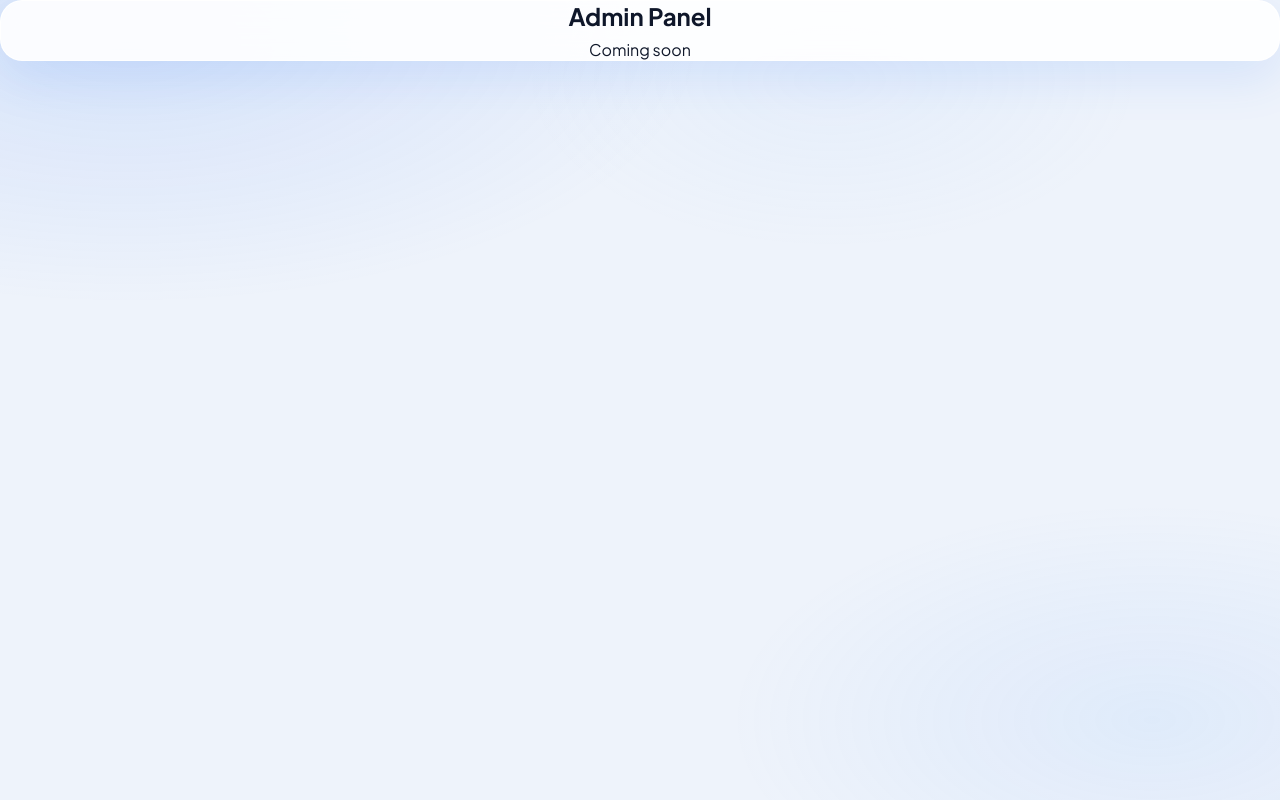
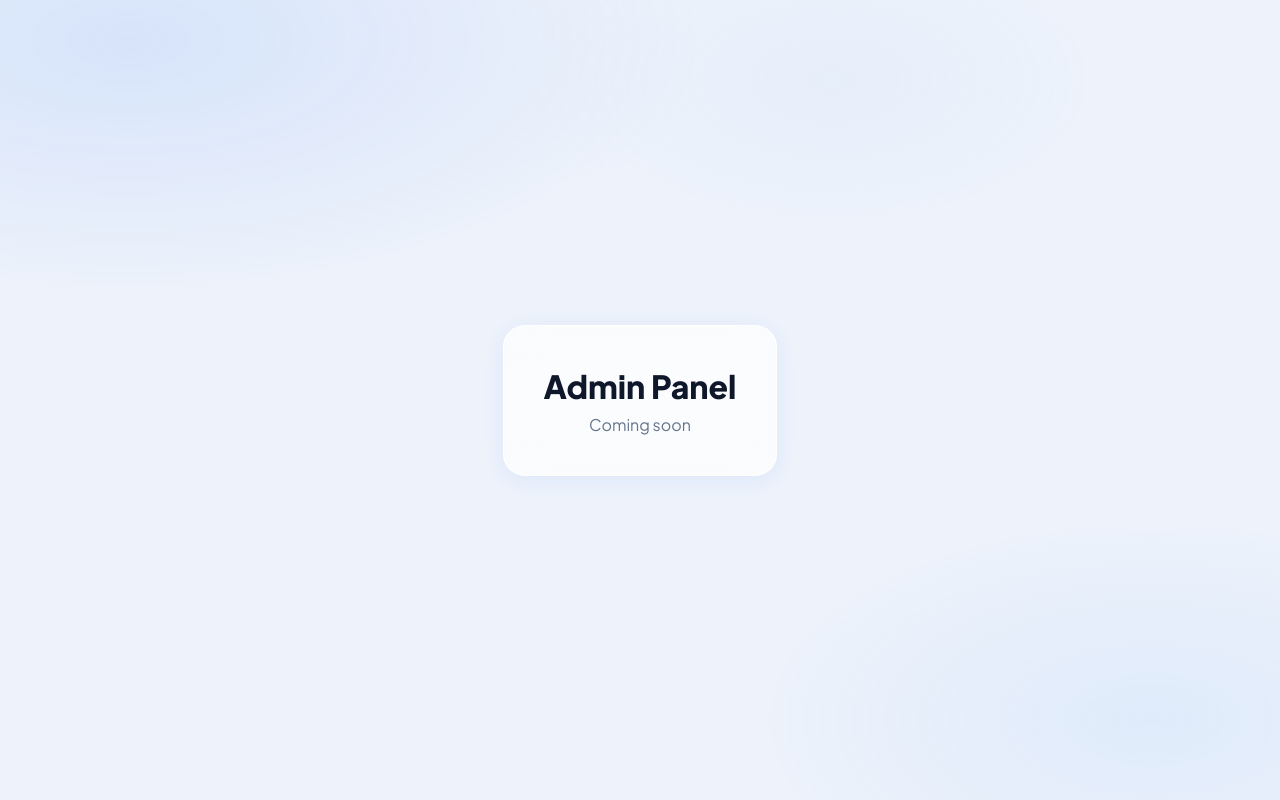
Before and after one commit to kunalpatida/Online-exam-anti-cheat, a React (Vite) app in the folder frontend/: page /admin in a window 1280 px wide. Built offline with nearby package versions, Linux system fonts and the light colour scheme.

Commit message:
Update AdminPanel.jsx

```diff
--- a/frontend/src/pages/AdminPanel.jsx
+++ b/frontend/src/pages/AdminPanel.jsx
@@ -1,3 +1,10 @@
 export default function AdminPanel() {
-  return <div className="auth-page"><div className="glass-strong auth-card" style={{ textAlign: "center" }}><h2>Admin Panel</h2><p style={{ color: "var(--text-muted)", marginTop: 8 }}>Coming soon</p></div></div>;
+  return (
+    <div className="page-center">
+      <div className="glass" style={{padding:"2.5rem",textAlign:"center"}}>
+        <h1 style={{fontWeight:800,color:"#0f172a",marginBottom:"0.5rem"}}>Admin Panel</h1>
+        <p style={{color:"#64748b"}}>Coming soon</p>
+      </div>
+    </div>
+  );
 }
```
